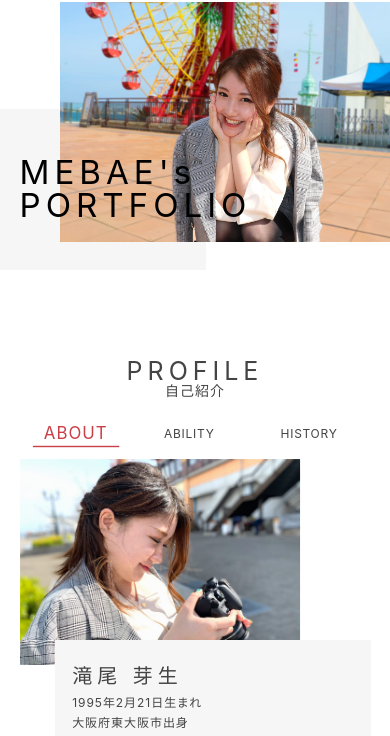
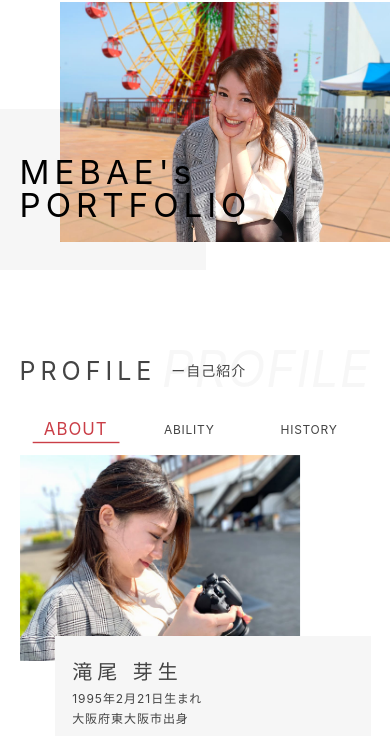
Before and after one commit to takiomebae/portfolio_2021, a website with bundled scripts: page src/index.html in a window 390 px wide. Shown: the part 71-807 px from the top of the page. Built offline with nearby package versions, Linux system fonts and the light colour scheme; files whose address does not match are found by name.

Commit message:
.ttl:b_ttl追加など

```diff
--- a/src/index.html
+++ b/src/index.html
@@ -49,9 +49,10 @@
     <section class="profile fade-in-item item-2" id="profile">
       <div class="inner">
         <div class="contentHeader">
+          <h3 class="b_title start">PROFILE</h3>
         <div class="ttl fadeItem">
           <h2>PROFILE</h2>
-          <span>自己紹介</span>
+          <span>ー自己紹介</span>
         </div>
         <nav>
           <ul class="tab-group">
@@ -135,7 +136,7 @@
       <div class="inner">
         <div class="ttl fadeItem">
           <h2>WORKS</h2>
-          <span>制作実績</span>
+          <span>ー制作実績</span>
         </div>
         <div class="banner">
           <h3 class="smallTtl">BANNER</h3>
--- a/src/scss/style.scss
+++ b/src/scss/style.scss
@@ -123,8 +123,18 @@ header {
   }
 
   section {
+
     // margin-right: calc(140/1400*100%);
     // margin-left: calc(140/1400*100%);
+    .b_title {
+      font-size: 200px;
+      text-align: right;
+      position: relative;
+      top: 115px;
+      opacity: .8;
+      font-style: italic;
+      color: #f6f6f6;
+    }
 
     .ttl {
       display: flex;
@@ -145,7 +155,7 @@ header {
   }
 
   .profile {
-    padding-top: 100px;
+    // padding-top: 100px;
     margin-bottom: 220px;
 
     .contentHeader {
@@ -555,6 +565,7 @@ footer {
   list-style: none;
   text-align: center;
   cursor: pointer;
+  z-index: 2;
 }
 
 .tab:hover {
@@ -626,7 +637,7 @@ footer {
 
       .profile {
         margin-top: 50px;
-        padding-top: 100px;
+        padding-top: 50px;
 
         .aboutBox {
           p {
@@ -674,16 +685,22 @@ footer {
       }
 
       section {
+
+        .b_title {
+          font-size: 50px;
+          top: 35px;
+        }
+
         .ttl {
-          flex-direction: column;
-          margin-bottom: 30px;
+          // flex-direction: column;
+          margin-bottom: 40px;
 
           h2 {
             font-size: 25px;
           }
 
           span {
-            margin-left: 0;
+            margin-left: 15px;
           }
         }
       }
```
Also changed, not shown: docs/index.html (+1 -1 lines), docs/dist/css/style.css.
